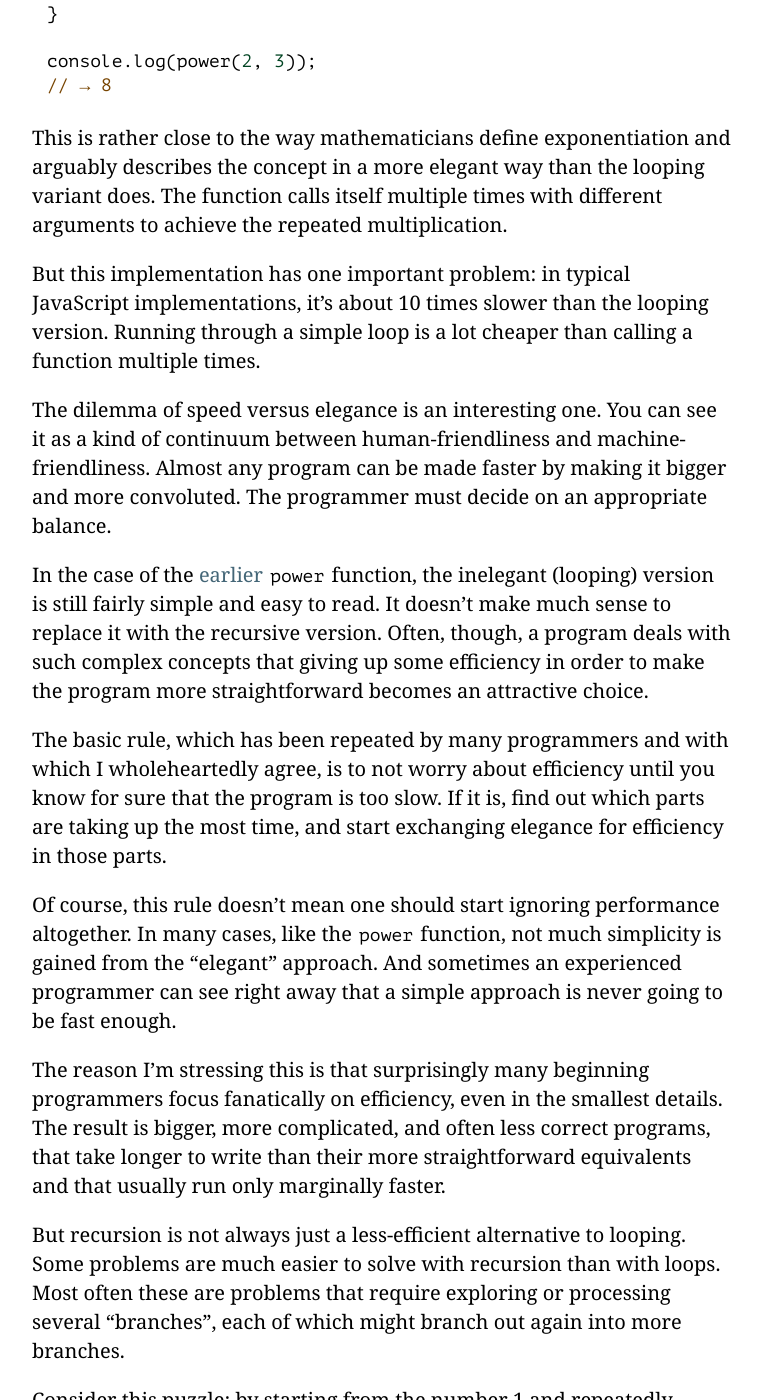
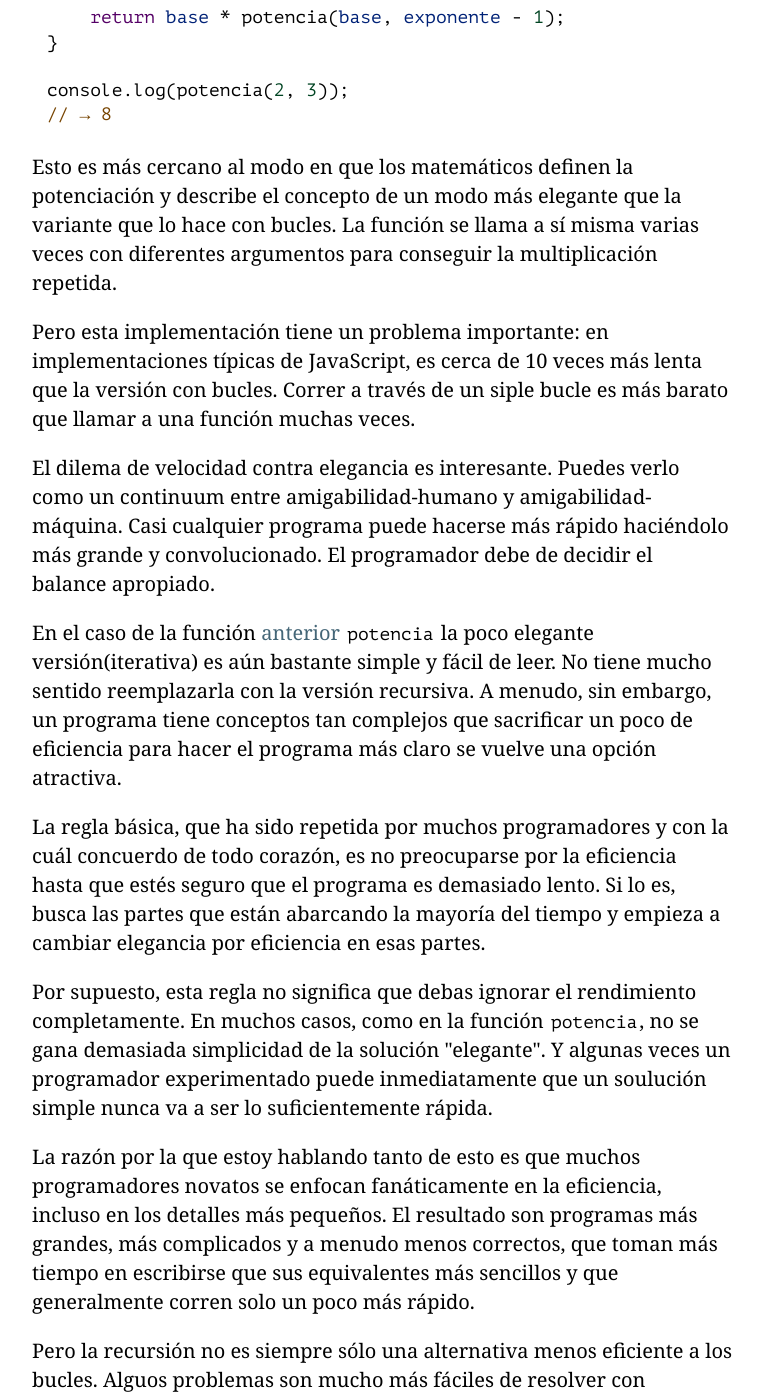
Before and after one commit to hectorip/Eloquent-JavaScript-ES-online, a Jekyll site: the page chapters/03_functions.html, which Jekyll copies as it is, in a window 1280 px wide and 1400 px high, scrolled down 11843 px. Shown: the whole window, without its empty margins (258-1020 px from the left). Built offline with Jekyll 4.4.1, drawn with Linux system fonts in a browser that asks for light colours; nearby versions of some CDN libraries; library files that are not in the unit come from our copies; some of the changed text lies outside the part shown.

Commit message:
Recursión

```diff
--- a/chapters/03_functions.html
+++ b/chapters/03_functions.html
@@ -408,62 +408,60 @@ se active. Este todavía tiene acceso a la variable <code>factor</code> de la ll
 <code>multiplicador</code> que lo creó, y además obtiene acceso al argumento que se pasa
 cuando se activa el código, 5, a través de su parámetro <code>numero</code>.</p>
 <h2><a class=h_ident id="h_TDpZBcOUPE" href="#h_TDpZBcOUPE"></a>Recursión</h2>
-<p><a class=p_ident id="p_nvfJ5Y3yW4" href="#p_nvfJ5Y3yW4"></a>It is perfectly
-okay for a function to call itself, as long as it takes care not to
-overflow the stack. A function that calls itself is called
-<em>recursive</em>. Recursion allows some functions to be written in a
-different style. Take, for example, this alternative implementation of
-<code>power</code>:</p>
-<pre data-language="javascript" class="snippet cm-s-default"><a class=c_ident id="c_5l4GeQmC7i" href="#c_5l4GeQmC7i"></a><span class="cm-keyword">function</span> <span class="cm-variable">power</span>(<span class="cm-def">base</span>, <span class="cm-def">exponent</span>) {
-  <span class="cm-keyword">if</span> (<span class="cm-variable-2">exponent</span> <span class="cm-operator">==</span> <span class="cm-number">0</span>)
+<p><a class=p_ident id="p_LLUe70k/Vn" href="#p_LLUe70k/Vn"></a>Es perfectamente correcto que
+una función se llame a sí misma, mientras tenga cuidado de no desbordar la pila.
+Una función que se llama a sí misma se llama <em>recursiva</em>. La recursión permite
+que algunas funciones se escriban con un estilo diferente. Tomemos por ejemplo,
+esta implementación alternativa de <code>potencia</code>:</p>
+<pre data-language="javascript" class="snippet cm-s-default"><a class=c_ident id="c_MAKKXW2qQR" href="#c_MAKKXW2qQR"></a><span class="cm-keyword">function</span> <span class="cm-variable">potencia</span>(<span class="cm-def">base</span>, <span class="cm-def">exponente</span>) {
+  <span class="cm-keyword">if</span> (<span class="cm-variable-2">exponente</span> <span class="cm-operator">==</span> <span class="cm-number">0</span>)
     <span class="cm-keyword">return</span> <span class="cm-number">1</span>;
   <span class="cm-keyword">else</span>
-    <span class="cm-keyword">return</span> <span class="cm-variable-2">base</span> <span class="cm-operator">*</span> <span class="cm-variable">power</span>(<span class="cm-variable-2">base</span>, <span class="cm-variable-2">exponent</span> <span class="cm-operator">-</span> <span class="cm-number">1</span>);
+    <span class="cm-keyword">return</span> <span class="cm-variable-2">base</span> <span class="cm-operator">*</span> <span class="cm-variable">potencia</span>(<span class="cm-variable-2">base</span>, <span class="cm-variable-2">exponente</span> <span class="cm-operator">-</span> <span class="cm-number">1</span>);
 }
 
-<span class="cm-variable">console</span>.<span class="cm-property">log</span>(<span class="cm-variable">power</span>(<span class="cm-number">2</span>, <span class="cm-number">3</span>));
+<span class="cm-variable">console</span>.<span class="cm-property">log</span>(<span class="cm-variable">potencia</span>(<span class="cm-number">2</span>, <span class="cm-number">3</span>));
 <span class="cm-comment">// → 8</span></pre>
-<p><a class=p_ident id="p_/7VYZ2mLWF" href="#p_/7VYZ2mLWF"></a>This is rather
-close to the way mathematicians define exponentiation and arguably
-describes the concept in a more elegant way than the looping variant
-does. The function calls itself multiple times with different
-arguments to achieve the repeated multiplication.</p>
-<p><a class=p_ident id="p_gL3pzy469i" href="#p_gL3pzy469i"></a>But this implementation has
-one important problem: in typical JavaScript implementations, it&#8217;s
-about 10 times slower than the looping version. Running through a
-simple loop is a lot cheaper than calling a function multiple times.</p>
-<p><a class=p_ident id="p_uMHI/JnzZZ" href="#p_uMHI/JnzZZ"></a>The dilemma of speed versus elegance is an
-interesting one. You can see it as a kind of continuum between
-human-friendliness and machine-friendliness. Almost any program can be
-made faster by making it bigger and more convoluted. The programmer
-must decide on an appropriate balance.</p>
-<p><a class=p_ident id="p_3VspvG7sBY" href="#p_3VspvG7sBY"></a>In the case of the <a href="03_functions.html#power">earlier</a> <code>power</code>
-function, the inelegant (looping) version is still fairly simple and
-easy to read. It doesn&#8217;t make much sense to replace it with the
-recursive version. Often, though, a program deals with such complex
-concepts that giving up some efficiency in order to make the program
-more straightforward becomes an attractive choice.</p>
-<p><a class=p_ident id="p_WkiJSoduhy" href="#p_WkiJSoduhy"></a>The basic rule, which has been repeated by many
-programmers and with which I wholeheartedly agree, is to not worry
-about efficiency until you know for sure that the program is too slow.
-If it is, find out which parts are taking up the most time, and start
-exchanging elegance for efficiency in those parts.</p>
-<p><a class=p_ident id="p_KHwfQ0yZv2" href="#p_KHwfQ0yZv2"></a>Of course, this rule doesn&#8217;t mean one should start ignoring
-performance altogether. In many cases, like the <code>power</code> function, not
-much simplicity is gained from the “elegant” approach. And sometimes
-an experienced programmer can see right away that a simple approach is
-never going to be fast enough.</p>
-<p><a class=p_ident id="p_l9EEqdrDJ+" href="#p_l9EEqdrDJ+"></a>The reason I&#8217;m stressing this is that
-surprisingly many beginning programmers focus fanatically on
-efficiency, even in the smallest details. The result is bigger, more
-complicated, and often less correct programs, that take longer to
-write than their more straightforward equivalents and that usually run
-only marginally faster.</p>
-<p><a class=p_ident id="p_IWOXsklZbt" href="#p_IWOXsklZbt"></a>But recursion is not always just a
-less-efficient alternative to looping. Some problems are much easier
-to solve with recursion than with loops. Most often these are problems
-that require exploring or processing several “branches”, each of which
-might branch out again into more branches.</p>
+<p><a class=p_ident id="p_dJWO6MGGCR" href="#p_dJWO6MGGCR"></a> Esto es más cercano
+al modo en que los matemáticos definen la potenciación y describe
+el concepto de un modo más elegante que la variante que lo hace con bucles.
+La función se llama a sí misma varias veces con diferentes argumentos
+para conseguir la multiplicación repetida.</p>
+<p><a class=p_ident id="p_ZTlTujVn8E" href="#p_ZTlTujVn8E"></a>Pero esta implementación tiene
+un problema importante: en implementaciones típicas de JavaScript, es
+cerca de 10 veces más lenta que la versión con bucles. Correr a través
+de un siple bucle es más barato que llamar a una función muchas veces.</p>
+<p><a class=p_ident id="p_1D1aVQEebE" href="#p_1D1aVQEebE"></a>El dilema de velocidad contra elegancia es interesante.
+Puedes verlo como un continuum entre amigabilidad-humano y amigabilidad-máquina.
+Casi cualquier programa puede hacerse más rápido haciéndolo más grande
+y convolucionado. El programador debe de decidir el balance apropiado.</p>
+<p><a class=p_ident id="p_pAPmgTlzgU" href="#p_pAPmgTlzgU"></a>En el caso de la función <a href="03_functions.html#potencia">anterior</a> <code>potencia</code>
+la poco elegante versión(iterativa) es aún bastante simple y fácil de leer.
+No tiene mucho sentido reemplazarla con la versión recursiva. A menudo,
+sin embargo, un programa tiene conceptos tan complejos que sacrificar
+un poco de eficiencia para hacer el programa más claro se vuelve una
+opción atractiva.</p>
+<p><a class=p_ident id="p_Z84ZhvaURK" href="#p_Z84ZhvaURK"></a> La regla básica, que ha sido repetida por muchos programadores
+y con la cuál concuerdo de todo corazón, es no preocuparse por
+la eficiencia hasta que estés seguro que el programa es demasiado lento.
+Si lo es, busca las partes que están abarcando la mayoría del tiempo
+y empieza a cambiar elegancia por eficiencia en esas partes.</p>
+<p><a class=p_ident id="p_Js9hi3NYJu" href="#p_Js9hi3NYJu"></a>Por supuesto, esta regla no significa que debas ignorar el rendimiento
+completamente. En muchos casos, como en la función <code>potencia</code>,
+no se gana demasiada simplicidad de la solución "elegante". Y algunas
+veces un programador experimentado puede inmediatamente que un
+soulución simple nunca va a ser lo suficientemente rápida.</p>
+<p><a class=p_ident id="p_+UI2VoiIJm" href="#p_+UI2VoiIJm"></a>La razón por la que estoy hablando tanto
+de esto es que muchos programadores novatos se enfocan fanáticamente
+en la eficiencia, incluso en los detalles más pequeños. El resultado
+son programas más grandes, más complicados y a menudo menos correctos,
+que toman más tiempo en escribirse que sus equivalentes más sencillos
+y que generalmente corren solo un poco más rápido.</p>
+<p><a class=p_ident id="p_NVKCM4shea" href="#p_NVKCM4shea"></a>Pero la recursión no es siempre sólo
+una alternativa menos eficiente a los bucles. Alguos problemas son
+mucho más fáciles de resolver con recursión que con bucles. La mayoría
+de estos son problemas que requieren explorar o procesar varias "ramas",
+cada una de las cuáles se puede ramificar otra vez.</p>
 <p id="recursive_puzzle"><a class=p_ident id="p_KNlnW1VpW2" href="#p_KNlnW1VpW2"></a>Consider this puzzle: by
 starting from the number 1 and repeatedly either adding 5 or
 multiplying by 3, an infinite amount of new numbers can be produced.
```
